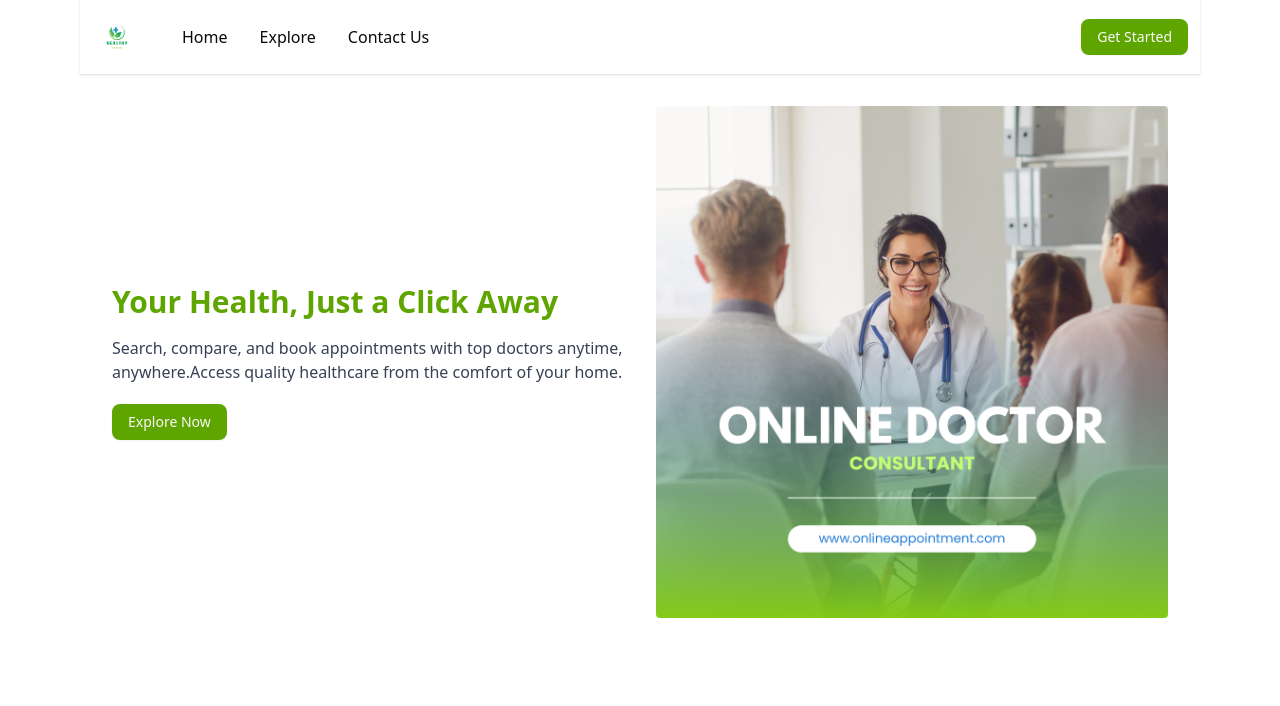
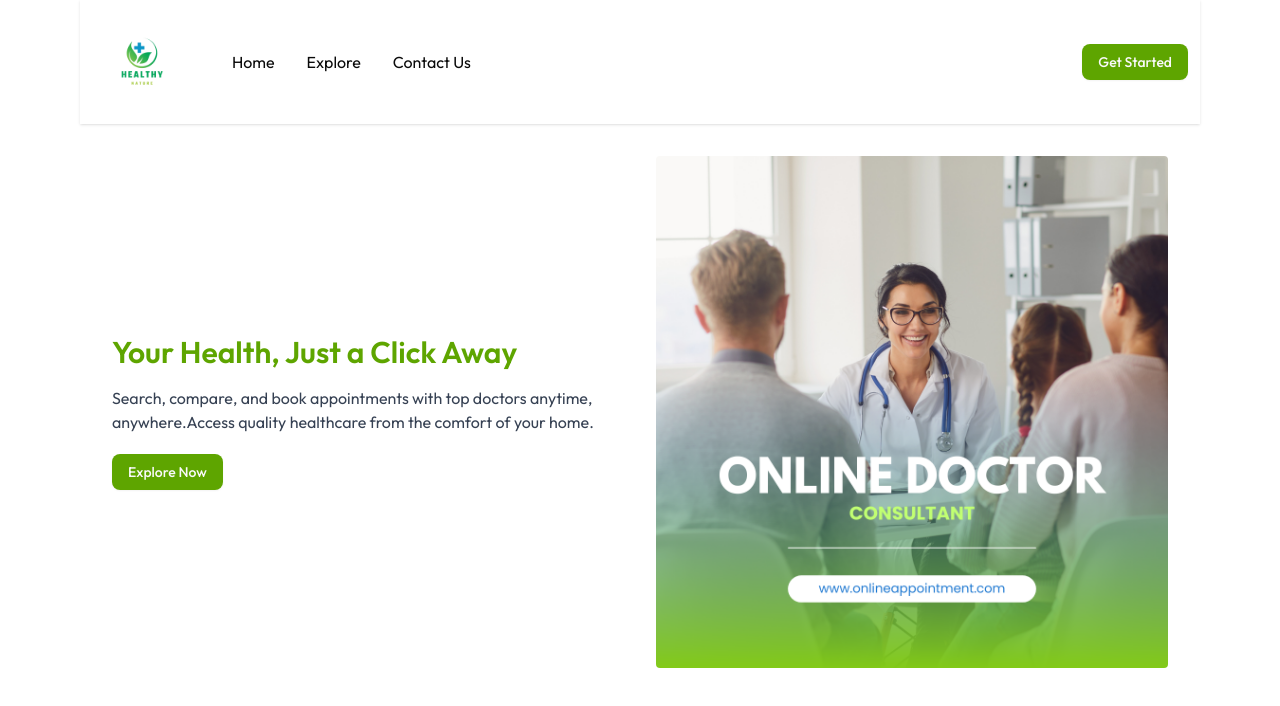
Before and after one commit to Muad-Ahmed/doctor-appointment-app, a Next.js app: page / in a window 1280 px wide. Shown: the top 706 px of the page. Built offline with nearby package versions, Linux system fonts and the light colour scheme.

Commit message:
style: change global font

```diff
--- a/app/_components/Header.jsx
+++ b/app/_components/Header.jsx
@@ -24,7 +24,7 @@ const Header = () => {
   return (
     <div className="flex items-center justify-between p-3 shadow-sm">
       <div className="flex items-center gap-10">
-        <Image src={"/assets/imgs/logo.png"} width={50} height={50} alt="img" />
+        <Image src={"/assets/imgs/logo.png"} width={100} height={100} alt="img" />
         <ul className="md:flex gap-8 hidden">
           {Menu.map((item, index) => (
             <Link href={item.path} key={item.name}>
--- a/app/layout.js
+++ b/app/layout.js
@@ -1,14 +1,8 @@
-import { Geist, Geist_Mono } from "next/font/google";
+import { Outfit } from "next/font/google";
 import "./globals.css";
 import Header from "./_components/Header";
 
-const geistSans = Geist({
-  variable: "--font-geist-sans",
-  subsets: ["latin"],
-});
-
-const geistMono = Geist_Mono({
-  variable: "--font-geist-mono",
+const outfit = Outfit({
   subsets: ["latin"],
 });
 
@@ -23,9 +17,7 @@ export const metadata = {
 export default function RootLayout({ children }) {
   return (
     <html lang="en">
-      <body
-        className={`${geistSans.variable} ${geistMono.variable} antialiased`}
-      >
+      <body className={`${outfit.className}  antialiased`}>
         <div className="md:px-20">
           <Header />
 
```
